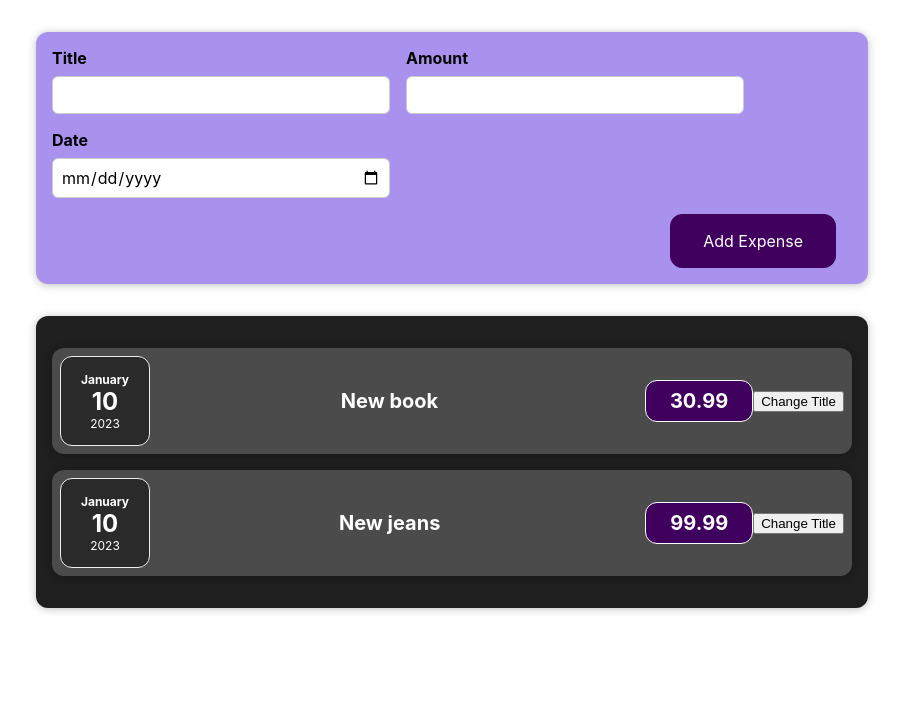
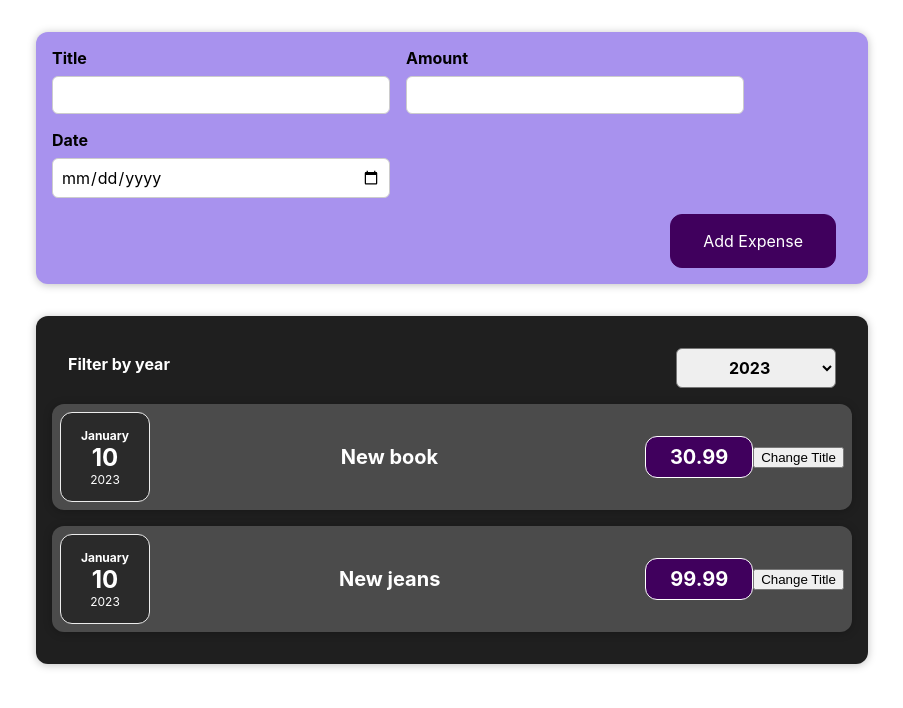
Before and after one commit to Schattsch/expenses2, a React (Create React App) app: page / in a window 1280 px wide. Shown: the top 708 px of the page, without its empty margins (188-1091 px from the left). Built offline with nearby package versions, Linux system fonts and the light colour scheme.

Commit message:
Ülesanne 3 - Andmete suunamine (bottom-up) ja väärtuse hetkeseisu lugemine ning määramine + Andmete kuvamine nimekirjast

```diff
--- a/src/App.js
+++ b/src/App.js
@@ -3,8 +3,7 @@ import './App.css';
 import Expenses from "./components/Expenses/Expenses";
 import NewExpense from "./components/NewExpense/NewExpense";
 
-const App = () => {
-    const expenses = [
+const DUMMY_EXPENSES = [
     {
         date: new Date(2023,0,10),
         title: 'New book',
@@ -16,7 +15,7 @@ const App = () => {
         price: 99.99
     }
 ]
-
+const App = () => {
     const addExpensehandler = (expense) => {
         console.log('In App.js')
         console.log(expense)
@@ -25,7 +24,7 @@ const App = () => {
     return (
     <div className="App">
         <NewExpense onAddExpense={addExpensehandler}></NewExpense>
-        <Expenses expenses={expenses}></Expenses>
+        <Expenses expenses={DUMMY_EXPENSES}></Expenses>
     </div>
   );
 }
--- a/src/components/Expenses/Expenses.js
+++ b/src/components/Expenses/Expenses.js
@@ -1,12 +1,31 @@
+import React, { useState } from 'react';
 import './Expenses.css'
 import ExpenseItem from "./ExpenseItem";
 import Card from "../UI/Card";
+import ExpensesFilter from "./ExpensesFilter"
+
+
 
 function Expenses(props) {
+    const [filteredYear, setFilteredYear] = useState('2023')
+    console.log('Year data in Expenses.js' + filteredYear)
+
+    const filterChangeHandler = (year) => {
+        console.log('Filter change handled by Expenses.js')
+        console.log(year + ' in Expenses.js')
+        setFilteredYear(year)
+    }
+
     return (
         <Card className="expenses">
-            <ExpenseItem expenseData={props.expenses[0]}></ExpenseItem>
-            <ExpenseItem expenseData={props.expenses[1]}></ExpenseItem>
+            <ExpensesFilter selected={filteredYear} onChangeFilter={filterChangeHandler}></ExpensesFilter>
+            {
+                props.expenses.map((expense) => {
+                    return <ExpenseItem
+                        expenseData={expense}
+                    ></ExpenseItem>
+                })
+            }
         </Card>
     )
 }
--- /dev/null
+++ b/src/components/Expenses/ExpensesFilter.css
@@ -0,0 +1,24 @@
+.expenses-filter {
+    color: white;
+    padding: 0 1rem;
+}
+
+.expenses-filter__control {
+    display: flex;
+    width: 100%;
+    align-items: center;
+    justify-content: space-between;
+    margin: 1rem 0;
+}
+
+.expenses-filter label {
+    font-weight: bold;
+    margin-bottom: 0.5rem;
+}
+
+.expenses-filter select {
+    font: inherit;
+    padding: 0.5rem 3rem;
+    font-weight: bold;
+    border-radius: 6px;
+}
--- /dev/null
+++ b/src/components/Expenses/ExpensesFilter.js
@@ -0,0 +1,20 @@
+import React from 'react';
+
+import './ExpensesFilter.css';
+
+const ExpensesFilter = (props) => {
+    return (
+        <div className='expenses-filter'>
+            <div className='expenses-filter__control'>
+                <label>Filter by year</label>
+                <select value={props.selected} onChange={(event) => props.onChangeFilter(event.target.value)}>
+                    <option value='2023'>2023</option>
+                    <option value='2024'>2024</option>
+                    <option value='2025'>2025</option>
+                </select>
+            </div>
+        </div>
+    );
+};
+
+export default ExpensesFilter;
```
Lines whose indentation alone changed are shown as unchanged.
